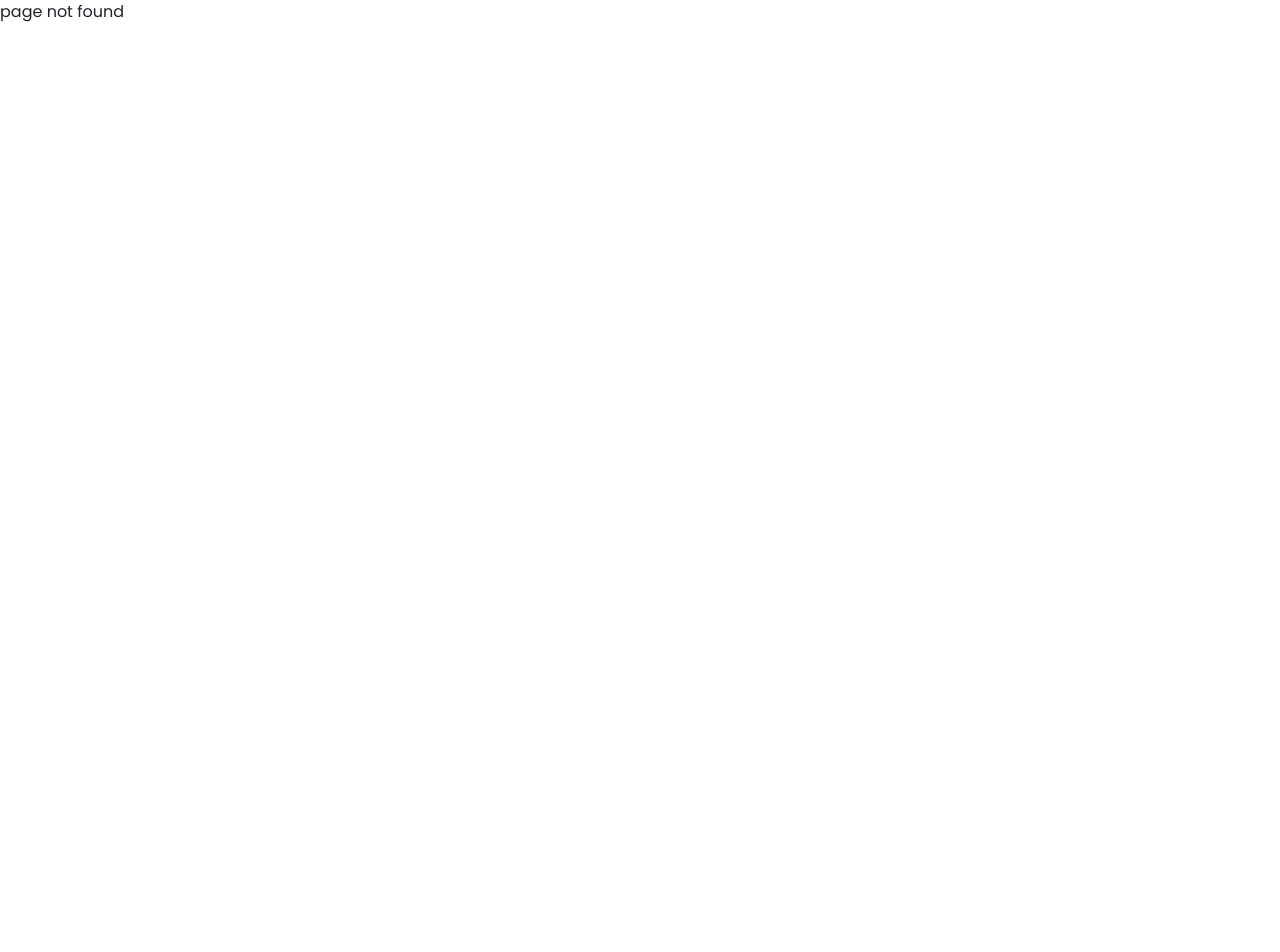
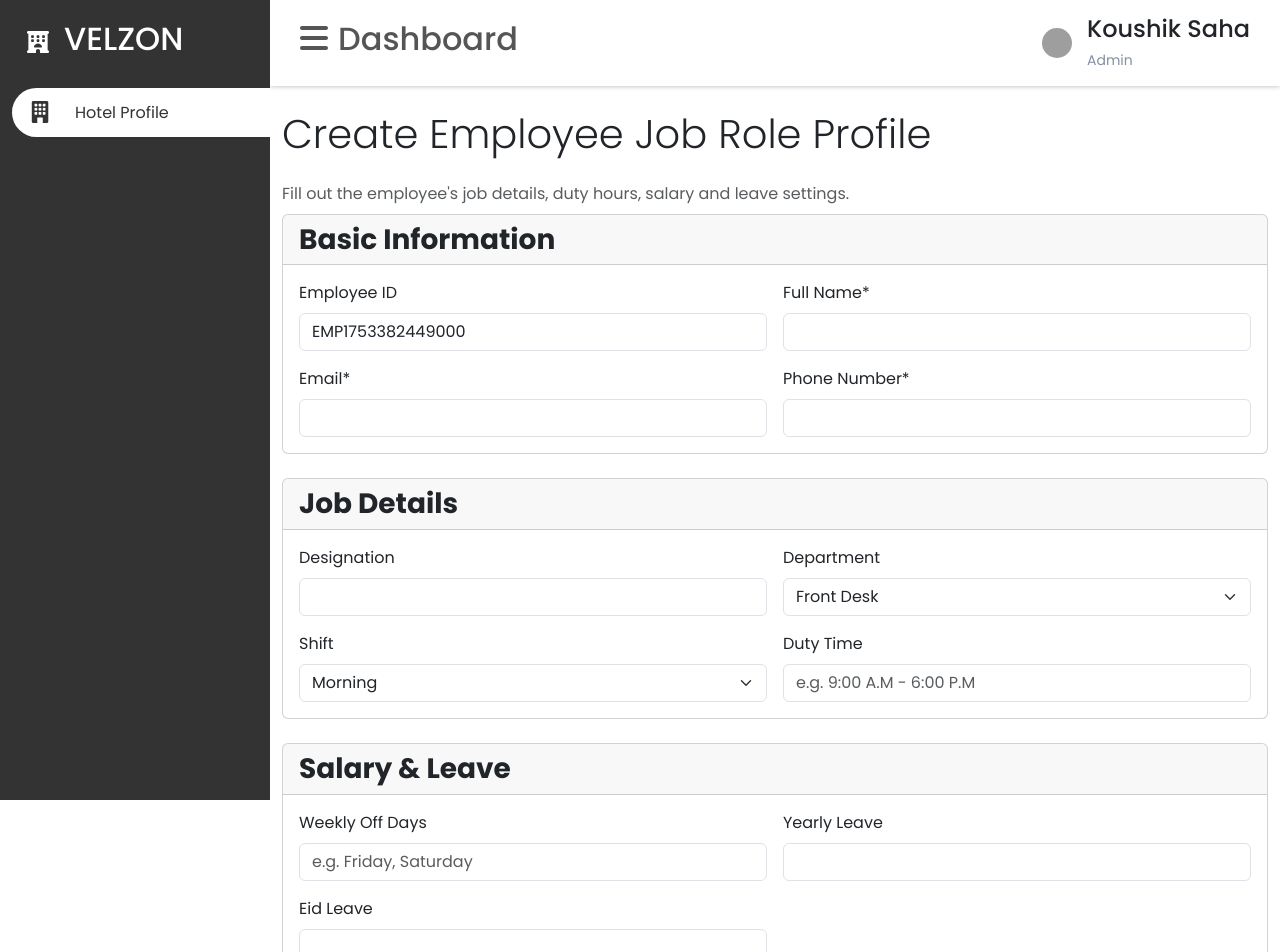
Before and after one commit to Vireta-Group/hotel-saas-frontend, a React (Vite) app: page /employee-job-profile in a window 1280 px wide. Before the commit this address had no page. Shown: the top 952 px of the page. Before the commit the page ends 800 px from the top, so only its background shows below. Built offline with nearby package versions, Linux system fonts and the light colour scheme; grey boxes are pictures that could not be loaded.

Commit message:
Creating Job role profile

```diff
--- /dev/null
+++ b/src/pages/hrmPayroll/employeeJobroleProfile/EmployeeJobroleProfile.jsx
@@ -0,0 +1,93 @@
+import { useState } from "react";
+import { Button, Form } from "react-bootstrap";
+
+export default function EmployeeJobroleProfile() {
+  const [employeeId] = useState(`EMP${Date.now()}`);
+  return (
+    <div className="container mt-4">
+      <h2 className="display-6 mb-4">Create Employee Job Role Profile</h2>
+      <p className="text-muted mb-2">
+        Fill out the employee's job details, duty hours, salary and leave
+        settings.
+      </p>
+      {/* Form Start */}
+      <Form>
+        {/*Section 1: Basic Info */}
+        <div className="card mb-4">
+          <h3 className="card-header fw-bold">Basic Information</h3>
+          <div className="card-body row g-3">
+            <div className="col-md-6">
+              <Form.Label>Employee ID</Form.Label>
+              <Form.Control type="text" value={employeeId} readOnly />
+            </div>
+            <div className="col-md-6">
+              <Form.Label>Full Name*</Form.Label>
+              <Form.Control required type="text" name="employeeName" />
+            </div>
+            <div className="col-md-6">
+              <Form.Label>Email*</Form.Label>
+              <Form.Control type="email" name="employeeEmail" required />
+            </div>
+            <div className="col-md-6">
+              <Form.Label>Phone Number*</Form.Label>
+              <Form.Control type="tel" name="phoneNumber" required />
+            </div>
+          </div>
+        </div>
+        {/* Section:2 Job Info */}
+        <div className="card mb-4">
+          <h3 className="card-header fw-bold"> Job Details</h3>
+          <div className="card-body row g-3">
+            <div className="col-md-6">
+              <Form.Label>Designation</Form.Label>
+              <Form.Control type="text" required />
+            </div>
+            <div className="col-md-6">
+              <Form.Label>Department</Form.Label>
+              <Form.Select required>
+                <option>Front Desk</option>
+                <option>House Keeping</option>
+                <option>Kitchen</option>
+              </Form.Select>
+            </div>
+            <div className="col-md-6">
+              <Form.Label>Shift</Form.Label>
+              <Form.Select required>
+                <option>Morning</option>
+                <option>Evening</option>
+                <option>Night</option>
+              </Form.Select>
+            </div>
+            <div className="col-md-6">
+              <Form.Label>Duty Time</Form.Label>
+              <Form.Control
+              required
+                type="text"
+                placeholder="e.g. 9:00 A.M - 6:00 P.M"
+              />
+            </div>
+          </div>
+        </div>
+        {/* Section: Salary & Leave */}
+        <div className="card mb-4">
+          <h3 className="card-header fw-bold">Salary & Leave</h3>
+          <div className="card-body row g-3">
+            <div className="col-md-6">
+              <Form.Label>Weekly Off Days</Form.Label>
+              <Form.Control required type="text" placeholder="e.g. Friday, Saturday" />
+            </div>
+            <div className="col-md-6">
+              <Form.Label>Yearly Leave</Form.Label>
+              <Form.Control required type="number" />
+            </div>
+            <div className="col-md-6">
+              <Form.Label>Eid Leave</Form.Label>
+              <Form.Control required type="number" />
+            </div>
+          </div>
+        </div>
+        <Button variant="primary" type="submit" className="my-3">Submit</Button>
+      </Form>
+    </div>
+  );
+}
--- a/src/routes/routes.jsx
+++ b/src/routes/routes.jsx
@@ -19,6 +19,7 @@ import AssetManagement from "../pages/AssetManagement/AssetManagement";
 import OfficeAsset from "../pages/OfficeAsset/OfficeAsset";
 import WalkInFrom from "../compoents/booking/WalkInForm";
 import Registration from "../compoents/booking/RegistrationForm";
+import EmployeeJobroleProfile from "../pages/hrmPayroll/employeeJobroleProfile/EmployeeJobroleProfile";
 
 const router = createBrowserRouter(
   createRoutesFromElements(
@@ -28,7 +29,7 @@ const router = createBrowserRouter(
         <Route path="" element={<Root />}>
           <Route index element={<MainContent />} />
 
-
+          <Route path="employee-job-profile" element={<EmployeeJobroleProfile/>}/>
           <Route path="hotel-profile" element={<HotelProfile />} />
           <Route path="room-inventory" element={<RoomInventoryManagement/>}/>
 
```
